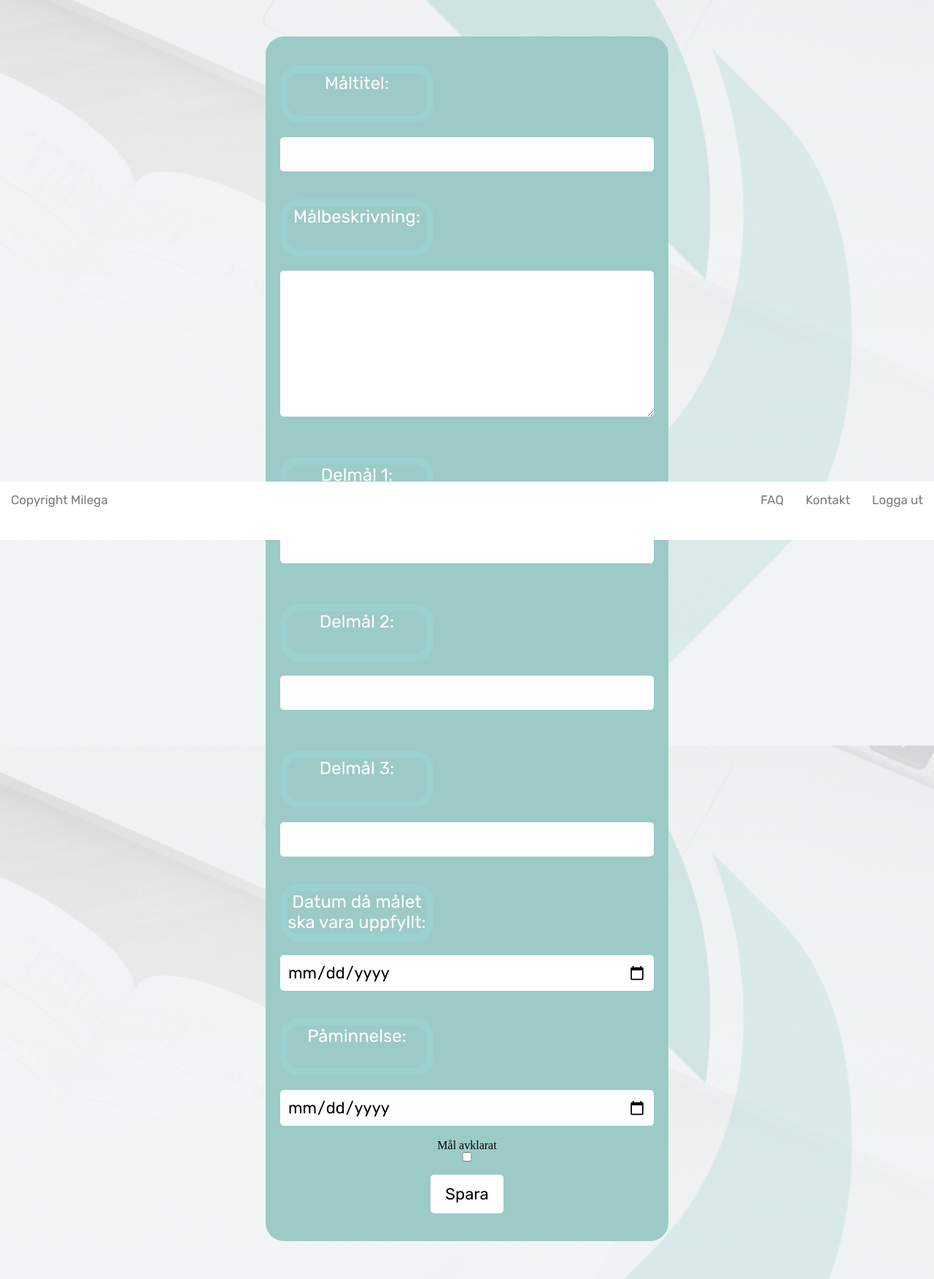
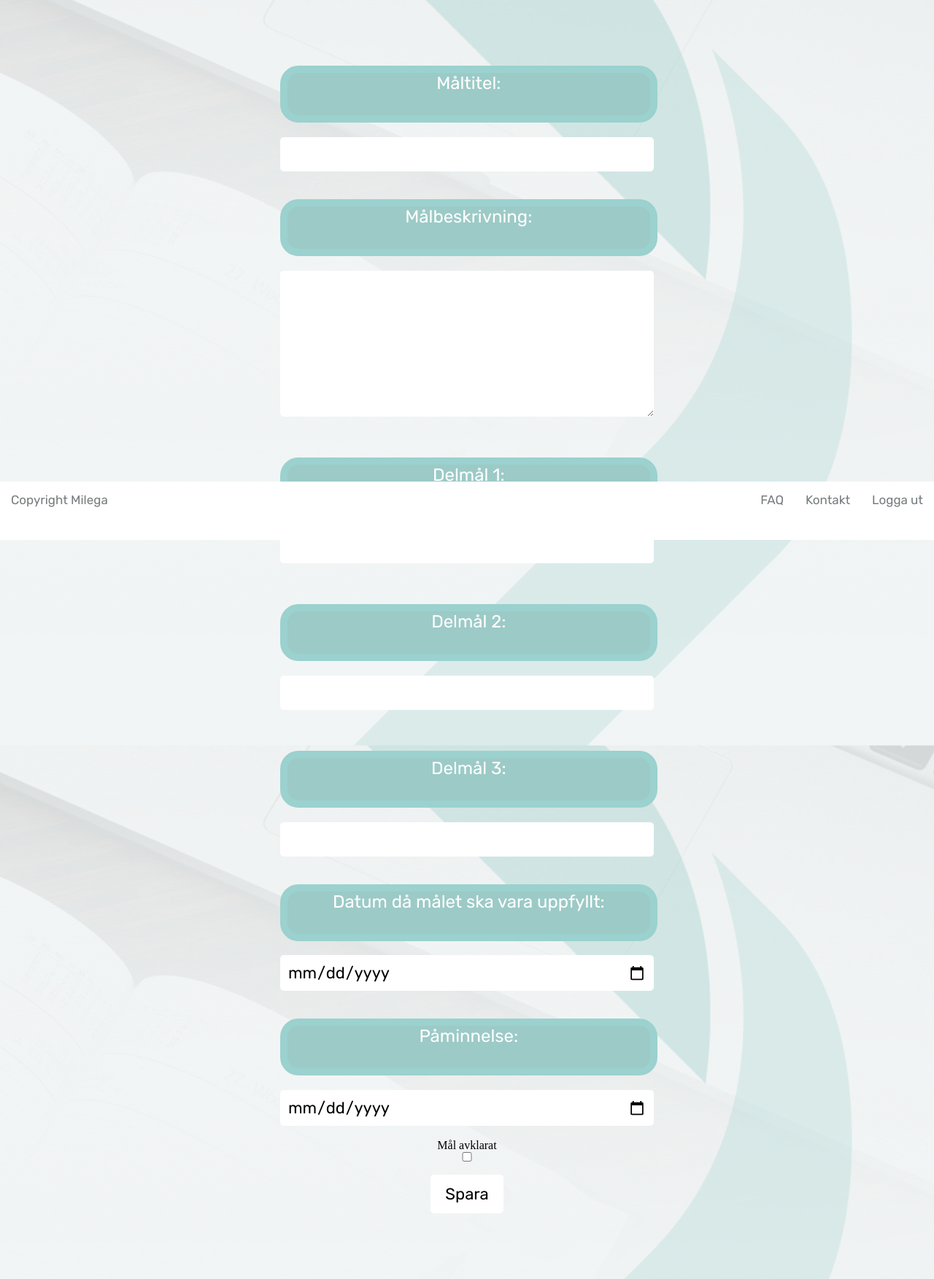
Before and after one commit to ericaglimsholt/Milega, a PHP site: page /goals.php in a window 1280 px wide. Shown: the part 80-1833 px from the top of the page at 73% size. Run offline with PHP 8.4, Linux system fonts and the light colour scheme.

Commit message:
Fixed things

```diff
--- a/assets/php/functions.php
+++ b/assets/php/functions.php
@@ -30,7 +30,7 @@
 	$getGoalTitles = dbGet($connection, "SELECT * FROM goals ORDER BY goalDate DESC");
 
 	for ($i = 0; $i < $repeats; $i++) {
-		print '<h2>' . $getGoalTitles[$i]['goalTitle'] . '</h2>';
+		print '<img src="images/date.png" class="imgdate"/>' . '<h2>' . $getGoalTitles[$i]['goalTitle'] . '</h2>';
 	}
 }
 
--- a/assets/style/style.css
+++ b/assets/style/style.css
@@ -198,8 +198,12 @@
 	justify-content: center;
 	align-items: center;
 }
+
+.goalflexcontainer h2 {
+  width: 97%;
+}
 .goalform {
-	background: #9CCAC7;
+	background: none;
 	width: 40%;
 	border-radius: 25px;
 	margin-top: 50px;
@@ -209,6 +213,7 @@
 .goalform p {
   font-family: 'Rubik', sans-serif;
   font-size: 22px;
+  text-align: center;
 }
 
 .goalform input, textarea	 {
```
Also changed, not shown: index.php (+3 -5 lines).
